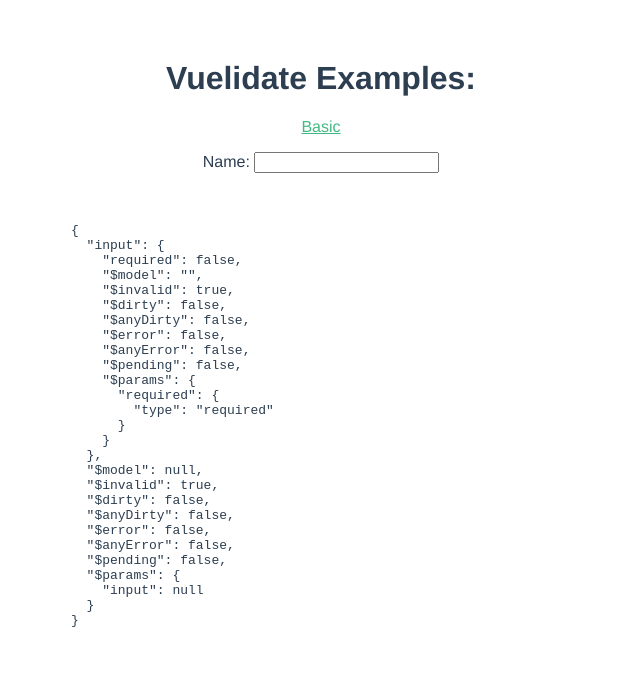
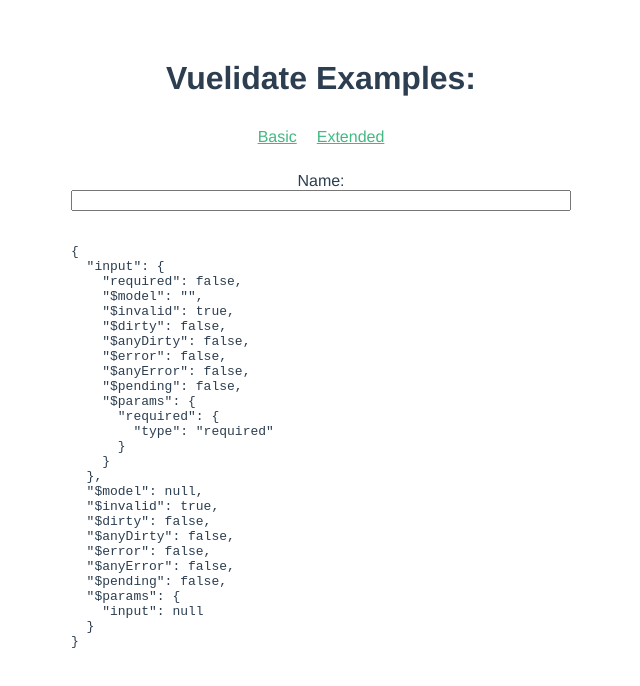
Before and after one commit to SDVue/vuelidate-example, a Vue app: page /#/basic in a window 1280 px wide. Shown: the top 686 px of the page, without its empty margins (319-959 px from the left). Built offline with nearby package versions, Linux system fonts and the light colour scheme.

Commit message:
Adding to App styles

```diff
--- a/src/App.vue
+++ b/src/App.vue
@@ -1,9 +1,12 @@
 <template>
   <div id="app">
     <h1>Vuelidate Examples:</h1>
-    <ul>
+    <ul class="nav">
       <li>
         <router-link to="basic">Basic</router-link>
+      </li>
+      <li>
+        <router-link to="extended">Extended</router-link>
       </li>
     </ul>
 
@@ -18,13 +21,30 @@
 </script>
 
 <style lang="scss">
+*,
+*:before,
+*:after {
+  box-sizing: border-box;
+}
 #app {
+  max-width: 500px;
+  margin: 0 auto;
   font-family: "Avenir", Helvetica, Arial, sans-serif;
   -webkit-font-smoothing: antialiased;
   -moz-osx-font-smoothing: grayscale;
   text-align: center;
   color: #2c3e50;
   margin-top: 60px;
+}
+.nav {
+  display: flex;
+  justify-content: center;
+  flex-wrap: wrap;
+
+  a {
+    display: block;
+    padding: 10px;
+  }
 }
 h3 {
   margin: 40px 0 0;
@@ -33,15 +53,15 @@
   list-style-type: none;
   padding: 0;
 }
-li {
-  margin: 0 10px;
-}
 a {
   color: #42b983;
 }
+input,
+fieldset {
+  width: 100%;
+  margin: 0 0 20px;
+}
 pre {
-  max-width: 500px;
-  margin: 50px auto;
   text-align: initial;
 }
 </style>
```
